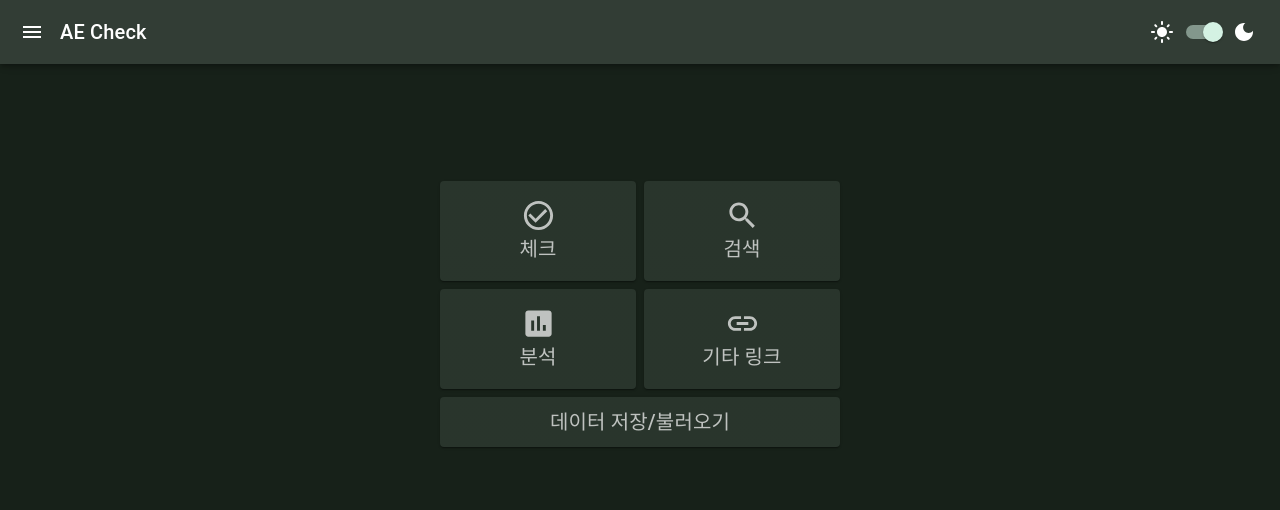
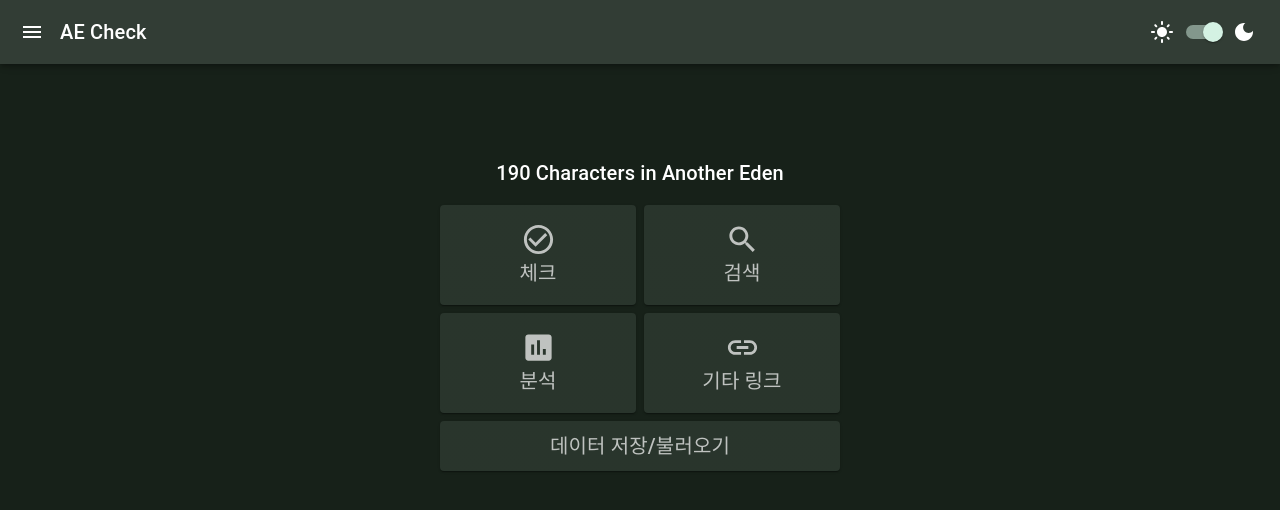
Before and after one commit to BeaverHouse/aecheck-v3, a React (Create React App) app: page / in a window 1280 px wide. Shown: the top 510 px of the page. Built offline with nearby package versions, Linux system fonts and the light colour scheme.

Commit message:
이미지 경량화, 오류 수정

```diff
--- a/src/components/atoms/Downloader.tsx
+++ b/src/components/atoms/Downloader.tsx
@@ -34,9 +34,9 @@
                 backgroundColor: theme.palette.background.paper,
                 ignoreElements: (element) => element.id === "downloader",
             }).then((canvas) => {
-                const dataUrl = canvas.toDataURL()
+                const dataUrl = canvas.toDataURL("image/jpeg")
                 const link = document.createElement('a');
-                link.download = `${Date.now().toString()}.png`;
+                link.download = `${Date.now().toString()}.jpg`;
                 link.href = dataUrl;
                 link.click();
             })
--- a/src/components/atoms/HomeGrid.tsx
+++ b/src/components/atoms/HomeGrid.tsx
@@ -12,6 +12,8 @@
 import useFilterStore from '../../store/useFilterStore';
 import styled from '@mui/material/styles/styled';
 import useModalStore from '../../store/useModalStore';
+import Typography from '@mui/material/Typography';
+import { totalCodes } from '../../constant/parseData';
 
 const Item = styled(Paper)(({ theme }) => ({
     backgroundColor: theme.palette.background.paper,
@@ -56,7 +58,12 @@
         <Box sx={{
             maxWidth: 400,
             margin: 2,
+            textAlign: "center"
         }}>
+            <Typography variant='h6' sx={{ mb: 2 }}>
+                {totalCodes.length + 23} Characters in Another Eden
+            </Typography>
+
             <Grid container spacing={1}>
                 <Grid xs={6}>
                     <Item onClick={() => handleclick(checkRedirect)}>
--- a/src/components/pages/StardreamAnalyzePage.tsx
+++ b/src/components/pages/StardreamAnalyzePage.tsx
@@ -26,7 +26,7 @@
 
     const baseCharacters = characters.filter((info, idx) =>
         info.tags.includes("get.notfree") &&
-        info.dungeon_drop!.filter((d) => ![100, 101].includes(d)).length > 0 &&
+        info.dungeon_drop!.filter((d) => ![100, 101, 102].includes(d)).length > 0 &&
         (!ShowRecentStyles || !characters.slice(idx + 1).map((c) => c.code).includes(info.code))
     ).sort((a, b) => dayjs(a.year!).isBefore(b.year!) ? 1 : -1)
 
--- a/src/constant/parseData.ts
+++ b/src/constant/parseData.ts
@@ -12,3 +12,5 @@
     .sort((a, b) => parseInt(a.replace("drop.dungeon", "")) - parseInt(b.replace("drop.dungeon", "")))
 
 export const buddyCharacterIds = budjson.map((b) => b.link).flat()
+
+export const totalCodes = Array.from(new Set(characters.map((c) => c.code)))
```
